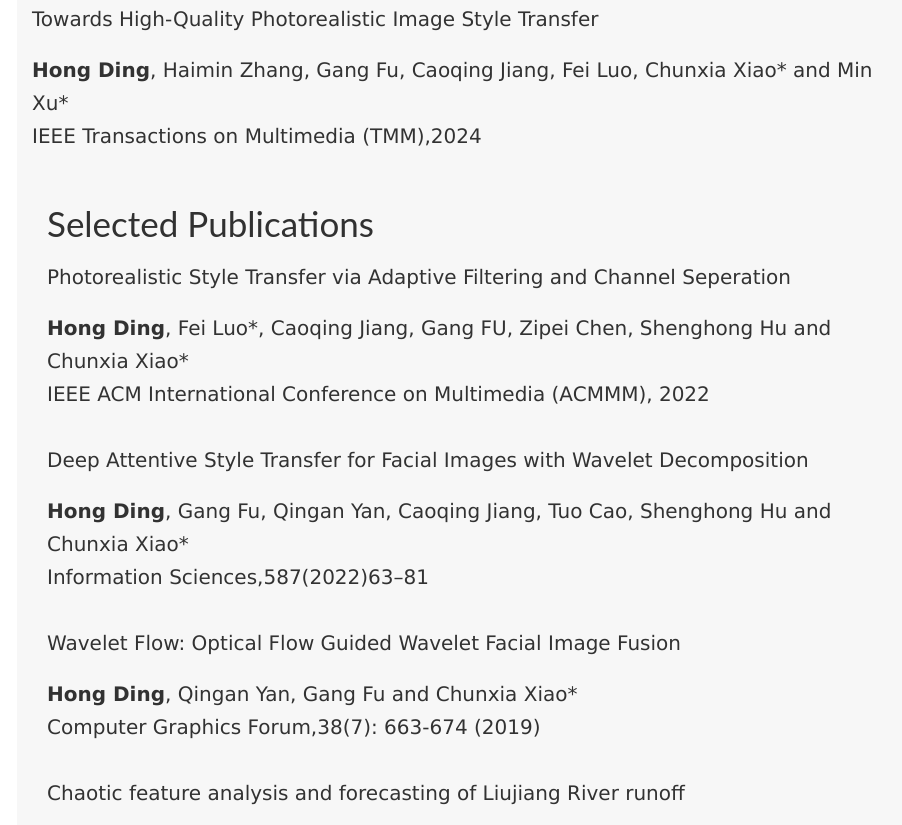
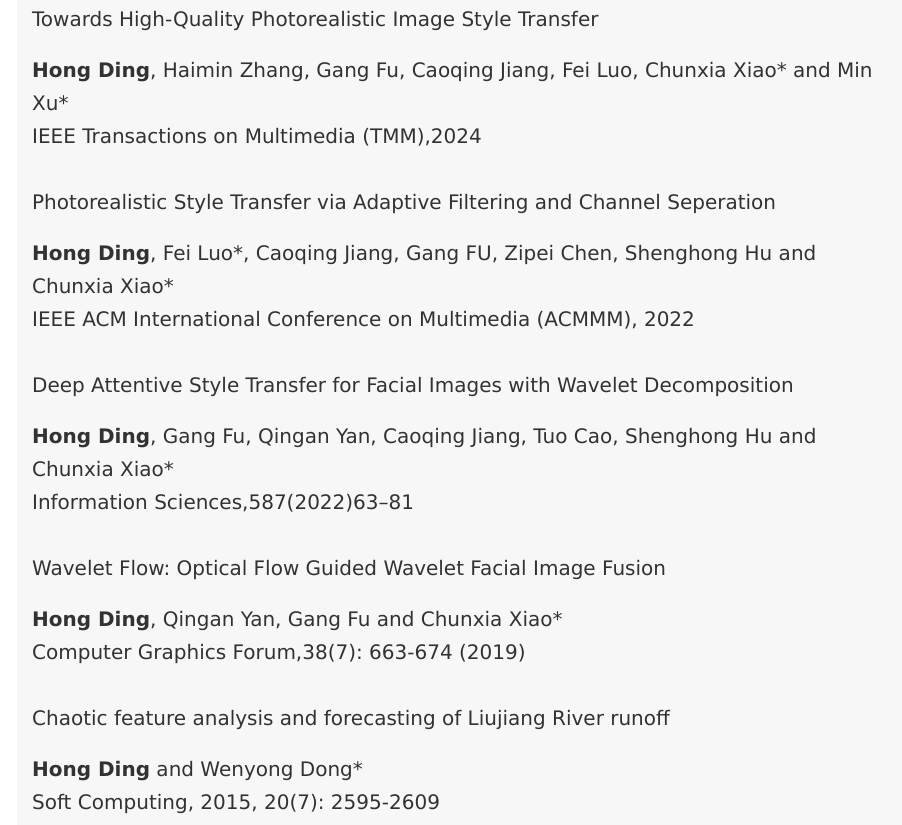
Before and after one commit to dhong20123/dhong20123.github.io, a plain HTML site: page index.html in a window 1280 px wide. Shown: the part 726-1551 px from the top of the page, without its empty margins (53-955 px from the left). Drawn offline with nearby package versions, Linux system fonts and the light colour scheme; some packages are replaced by stand-ins of ours; a script that the page names is missing; some icons are missing.

Commit message:
Update index.html

```diff
--- a/index.html
+++ b/index.html
@@ -282,11 +282,6 @@
             </div>
            </br>
 
-    <div class="container">
-      <div class="row">
-        <div class="col-xs-12">
-          <h1>Selected Publications</h1>
-
            <div class="row publication">
               <div class="text col-sm-9 col-12">
                 <div class="title">
```
Lines whose indentation alone changed are shown as unchanged.
